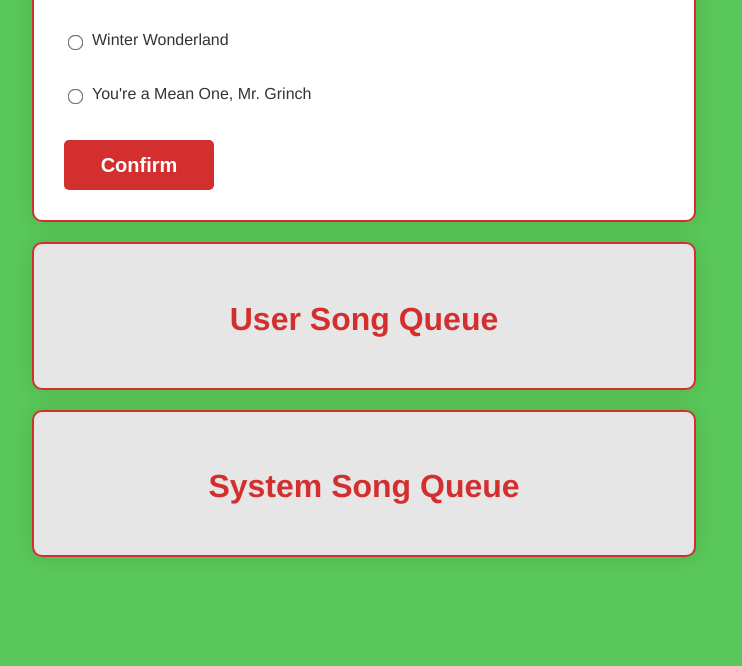
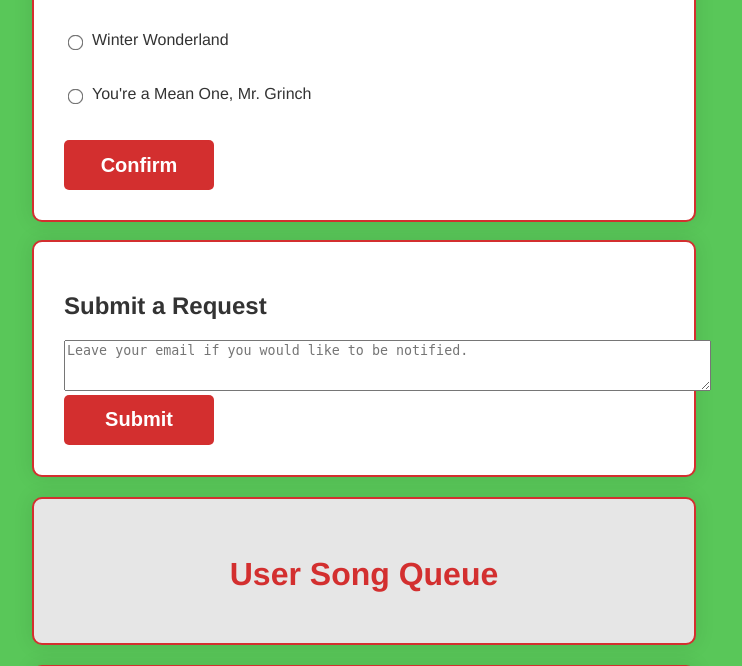
Before and after one commit to edire/lightshow_dash, a Flask app: page / in a window 1280 px wide. Shown: the part 1633-2299 px from the top of the page, without its empty margins (276-1018 px from the left). Before the commit the page ends 2190 px from the top, so only its background shows below. Run offline with Flask 3, Linux system fonts and the light colour scheme.

Commit message:
added song request

```diff
--- a/app.py
+++ b/app.py
@@ -7,6 +7,7 @@ import time
 import os
 import json
 import datetime
+from demail.gmail import SendEmail
 
 
 app = Flask(__name__)
@@ -105,6 +106,19 @@ def cancel_song():
     return 'done!'
 
 
+@app.route('/request', methods=['POST'])
+def request_song():
+    song_request = request.form['song_request']
+    SendEmail(to_email_addresses=os.getenv('EMAIL_ADDRESS')
+            , subject=f'LightshowPi Song Request'
+            , body=song_request
+            , user=os.getenv('EMAIL_UID')
+            , password=os.getenv('EMAIL_PWD')
+    )
+    flash(f"Your request, {song_request}, has been submitted.  Please check back later.")
+    return redirect(url_for('index'))
+
+
 #%%
 
 if __name__ == '__main__':
--- a/requirements.txt
+++ b/requirements.txt
@@ -1,2 +1,3 @@
 Flask==3.0.2
 requests==2.32.3
+git+https://github.com/edire/demail.git
--- a/templates/index.html
+++ b/templates/index.html
@@ -143,6 +143,14 @@
         <input type="submit" value="Confirm">
     </form>
 
+    <br>
+    <form method="POST" action="/request">
+        <h2>Submit a Request</h2>
+        <textarea name="song_request" rows="3" cols="78" placeholder="Leave your email if you would like to be notified."></textarea>
+        <br>
+        <input type="submit" value="Submit">
+    </form>
+
     <div class="queue-container">
         <h2>User Song Queue</h2>
         <ul>
```
